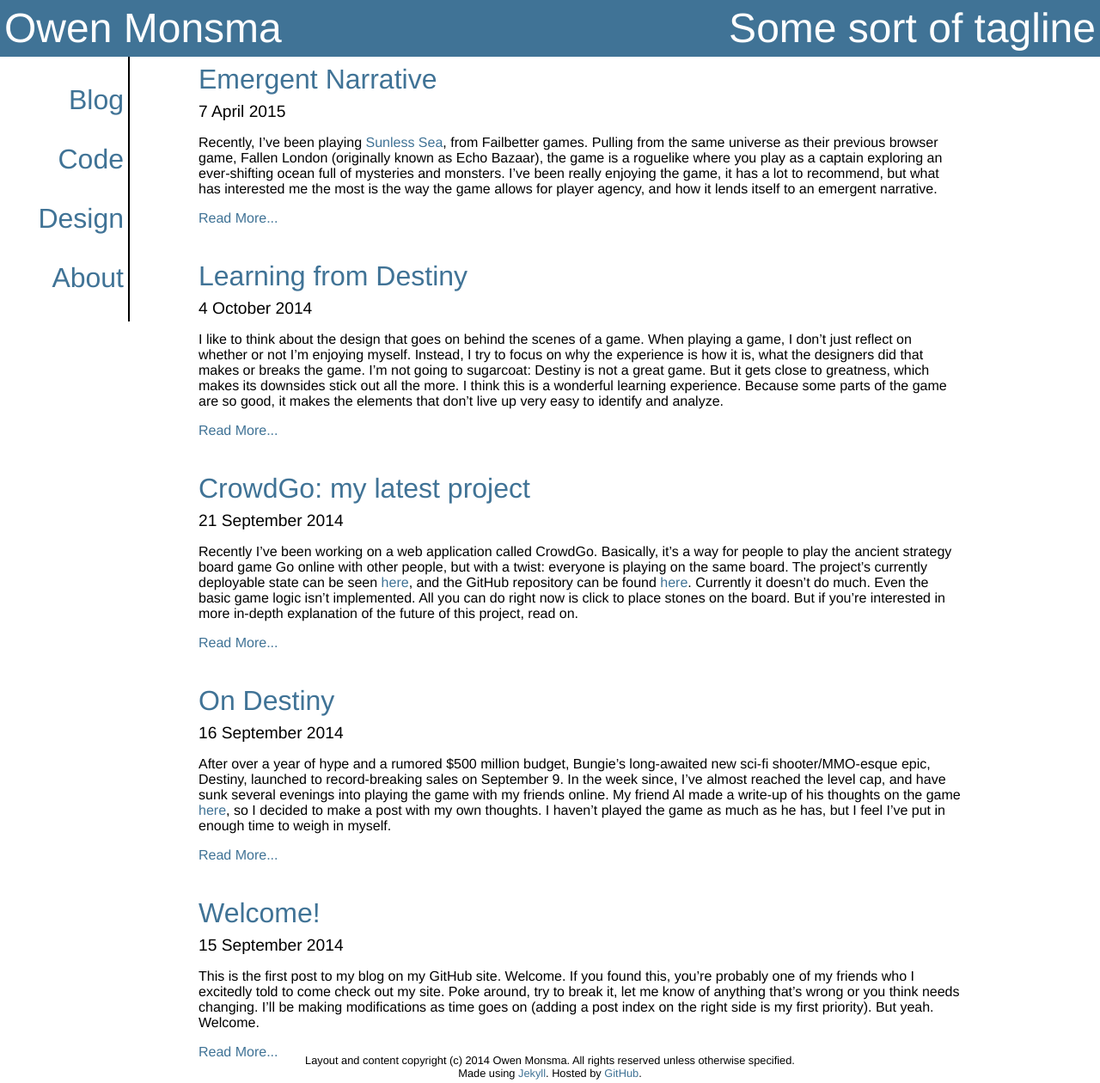
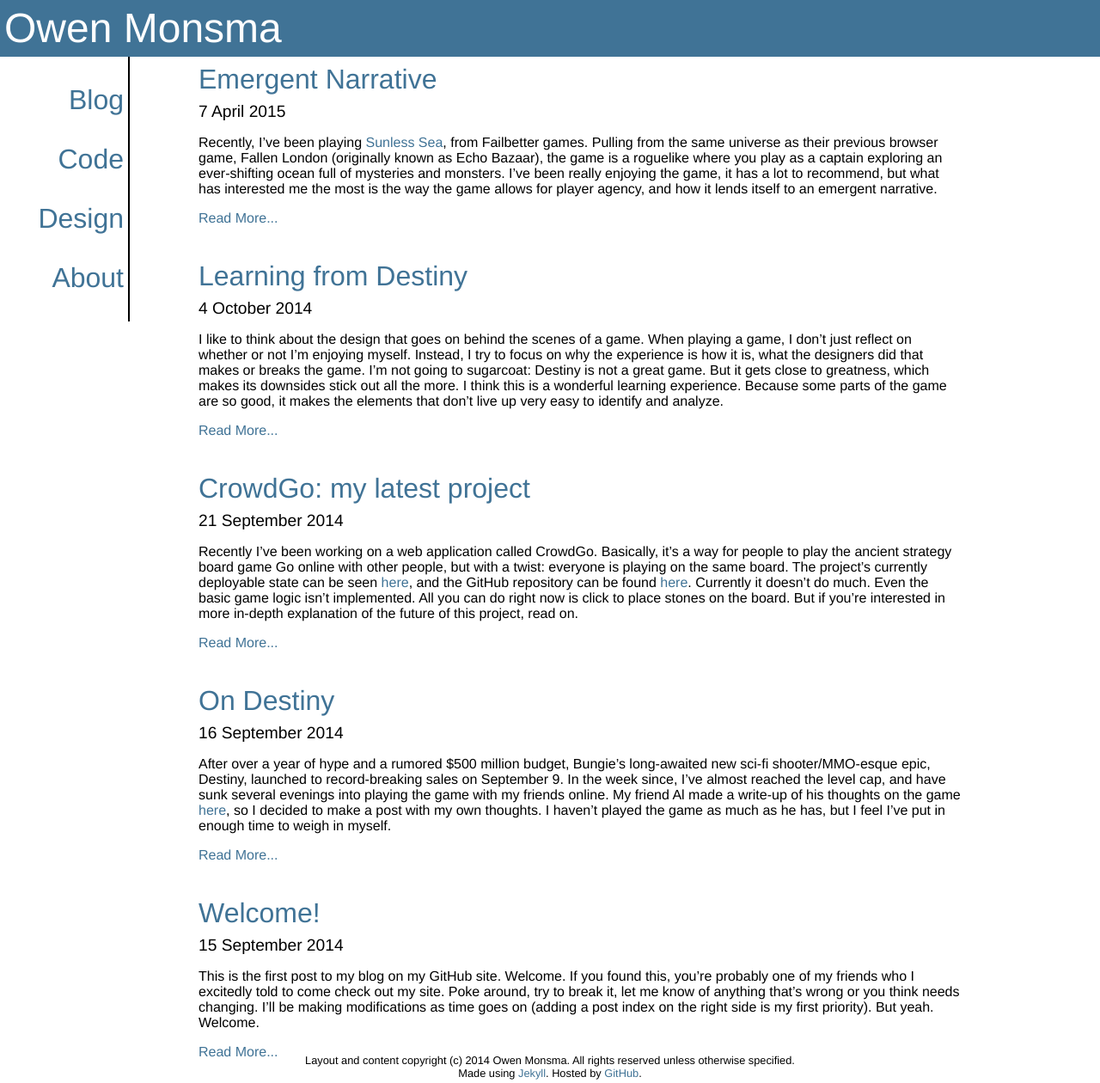
Before and after one commit to darkfire613/darkfire613.github.io, a Jekyll site: the page built from index.html, in a window 1280 px wide. Shown: the whole page at 86% size. Built offline with Jekyll 4.4.1, drawn with Linux system fonts in a browser that asks for light colours.

Commit message:
removed tagline

```diff
--- a/_includes/header.html
+++ b/_includes/header.html
@@ -1,4 +1,4 @@
 <header>
-  <a href="/"><h1 id="name">Owen Monsma</h1></a>
-  <h1 id="tagline">Some sort of tagline</h1>
+  <a href = "/"><h1 id="name">Owen Monsma</h1></a>
+  <h2 id="tagline"></h2>
 </header>
--- a/css/main.css
+++ b/css/main.css
@@ -30,14 +30,28 @@ h1{
   font-weight: 100;
 }
 
+h2#tagline{
+  margin: 0;
+  color: #fff;
+  font-size: 2.5em;
+  font-weight: 100;
+
+}
+
+#tagline{
+  position: absolute;
+  right: 5px;
+  /*bottom: 1em;*/
+}
+
 a{
   color: #407396;
   text-decoration: none;
 }
 
 #name{
-  float: left;
-  padding-left: 5px;
+  position: absolute;
+  left: 5px;
 }
 
 h2.title{
@@ -50,11 +64,6 @@ h3.date{
   margin: 0;
   font-size: 1.2em;
   font-weight: 300;
-}
-
-#tagline{
-  position: absolute;
-  right: 5px;
 }
 
 .container{
```
